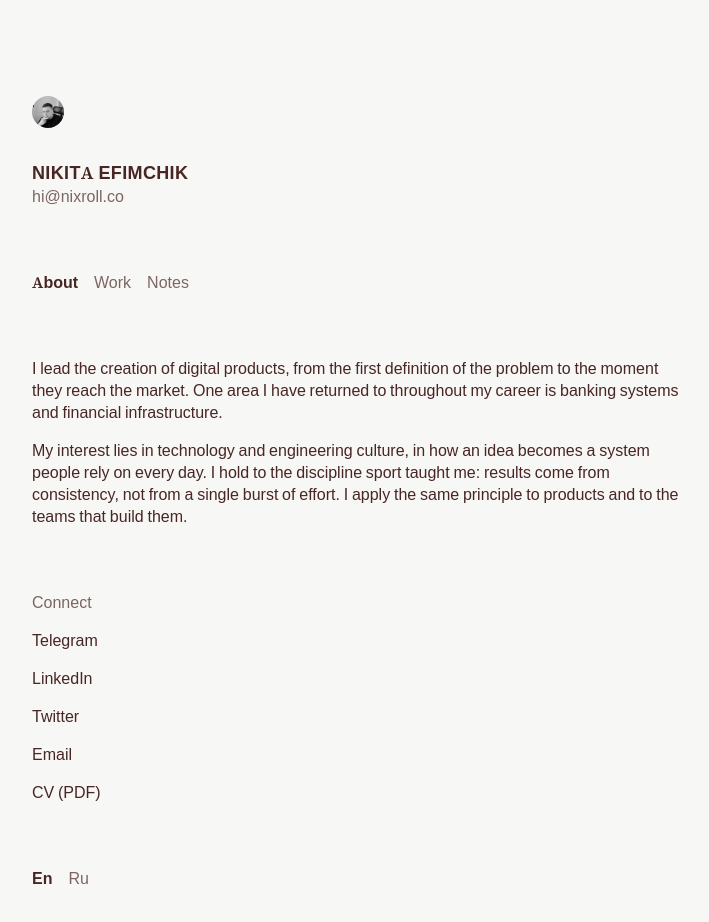
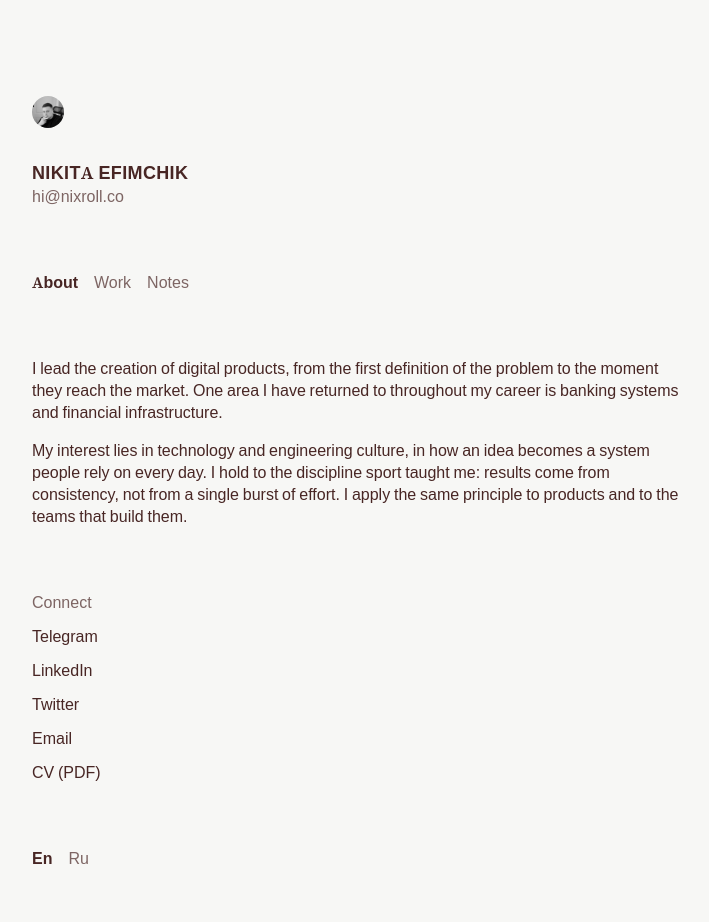
Before and after one commit to nixroll/nixroll-site, a Next.js app: page / in a window 1280 px wide. Shown: the top 922 px of the page, without its empty margins (280-989 px from the left). Built offline with nearby package versions, Linux system fonts and the light colour scheme; no server answers.

Commit message:
Real Telegram/LinkedIn/X links; Connect gap 12px per Figma

```diff
--- a/src/components/Connect.module.css
+++ b/src/components/Connect.module.css
@@ -2,7 +2,7 @@
   display: flex;
   flex-direction: column;
   align-items: flex-start;
-  gap: 16px;
+  gap: 12px;
   font-size: 16px;
   line-height: normal;
   white-space: nowrap;
--- a/src/content/profile.ts
+++ b/src/content/profile.ts
@@ -22,13 +22,12 @@ export const profile = {
     src: "/images/avatar.jpg",
     alt: { en: "Portrait of Nikita Efimchik", ru: "Портрет Никиты Ефимчика" },
   },
-  // TODO(nikita): подставить реальные адреса — сейчас заглушки.
-  // Нужны: ник в Telegram, ссылки на LinkedIn и Twitter, файл резюме
-  // (положить в public/cv/ под этим же именем).
+  // TODO(nikita): файла резюме ещё нет — положить PDF в public/cv/ под этим
+  // же именем, иначе ссылка ведёт в никуда.
   connect: {
     telegram: "https://t.me/nixroll",
-    linkedin: "https://www.linkedin.com/in/nixroll",
-    twitter: "https://twitter.com/nixroll",
+    linkedin: "https://www.linkedin.com/in/nixrollco",
+    twitter: "https://x.com/nixrollco",
     email: "mailto:hi@nixroll.co",
     cv: "/cv/nikita-efimchik.pdf",
   } satisfies Record<ConnectKey, string>,
```
